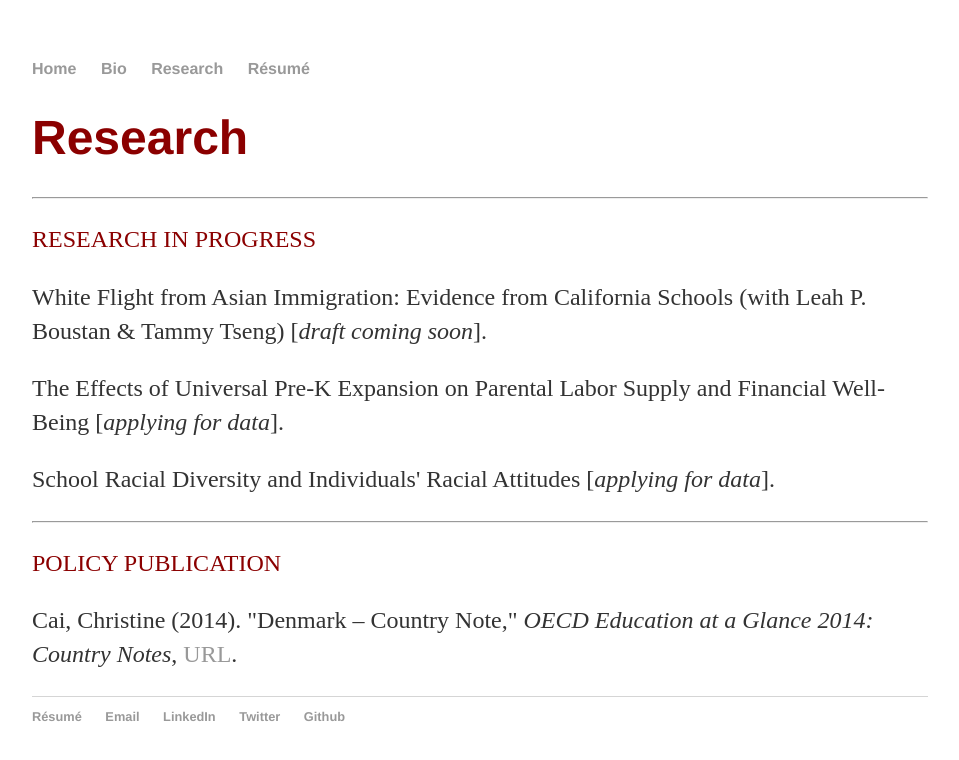
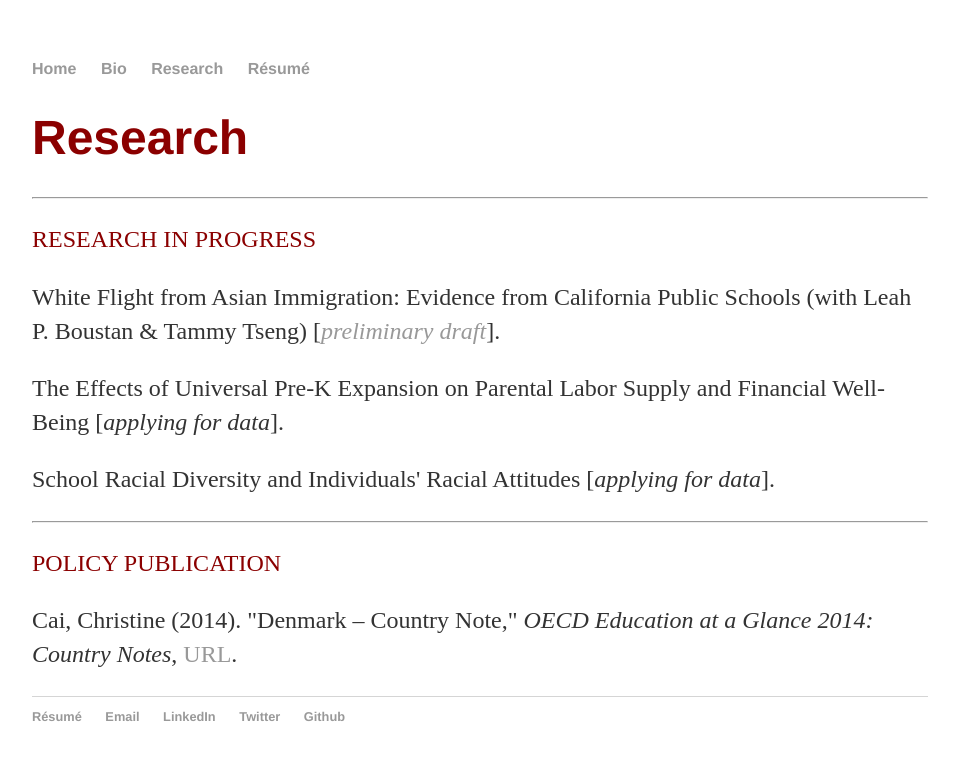
Before and after one commit to christinecai/christinecai.github.io, a Jekyll site: the page built from research/Research.html, in a window 1280 px wide. Shown: the top 760 px of the page, without its empty margins (160-1119 px from the left). Built offline with Jekyll 4.4.1, drawn with Linux system fonts in a browser that asks for light colours.

Commit message:
Update Research.html

```diff
--- a/research/Research.html
+++ b/research/Research.html
@@ -12,7 +12,7 @@ title: Research
 		<hr />
 
 	  	<p><font color="darkred">RESEARCH IN PROGRESS</font></p>
-		<p>White Flight from Asian Immigration: Evidence from California Schools (with Leah P. Boustan & Tammy Tseng) [<em>draft coming soon</em>]. </p>
+		<p>White Flight from Asian Immigration: Evidence from California Public Schools (with Leah P. Boustan & Tammy Tseng) [<a href="/research/white_flight_draft.pdf"><em>preliminary draft</em></a>]. </p>
 		<p>The Effects of Universal Pre-K Expansion on Parental Labor Supply and Financial Well-Being [<em>applying for data</em>].</p>
 		<p>School Racial Diversity and Individuals' Racial Attitudes [<em>applying for data</em>].</p>
 
```
